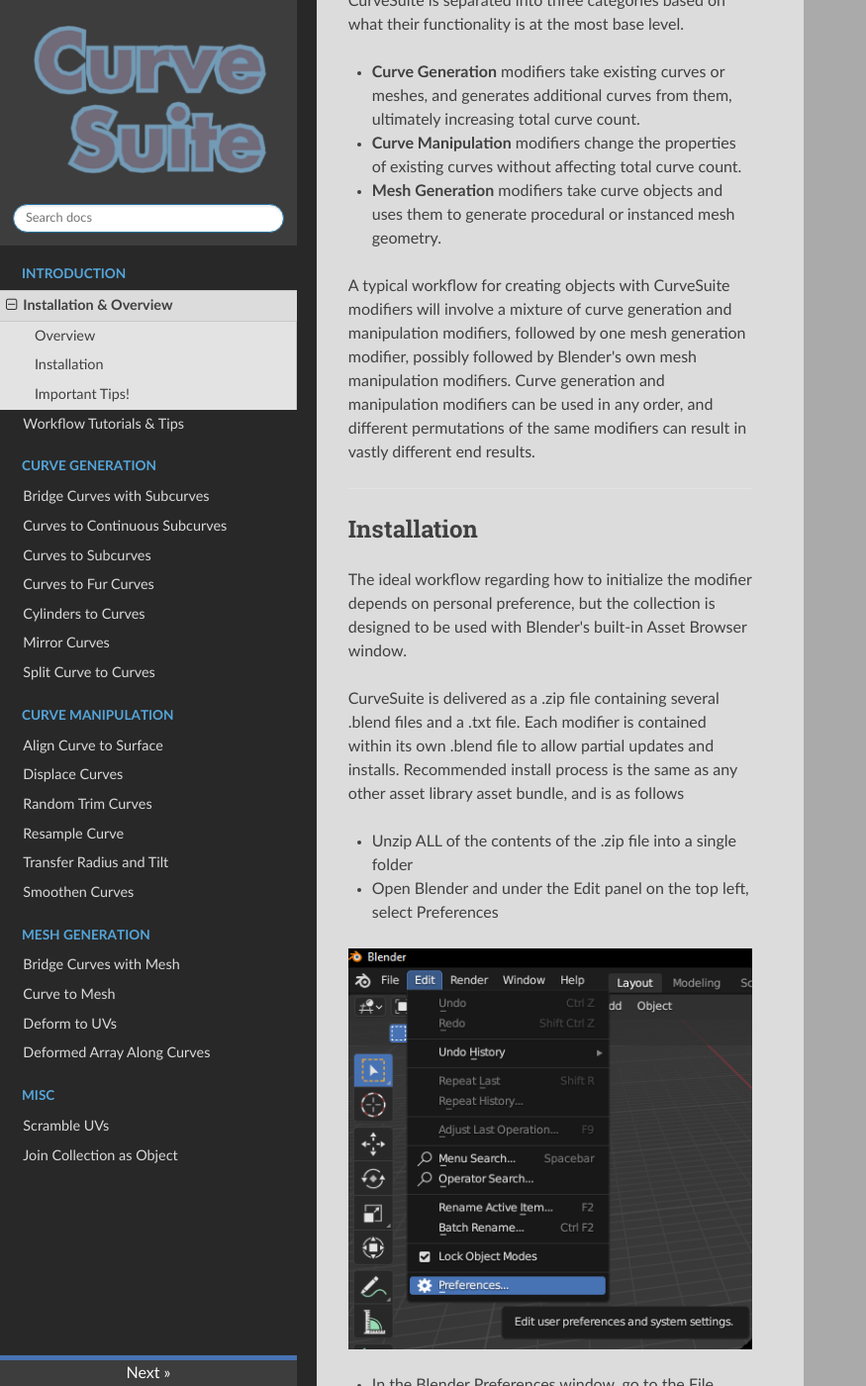
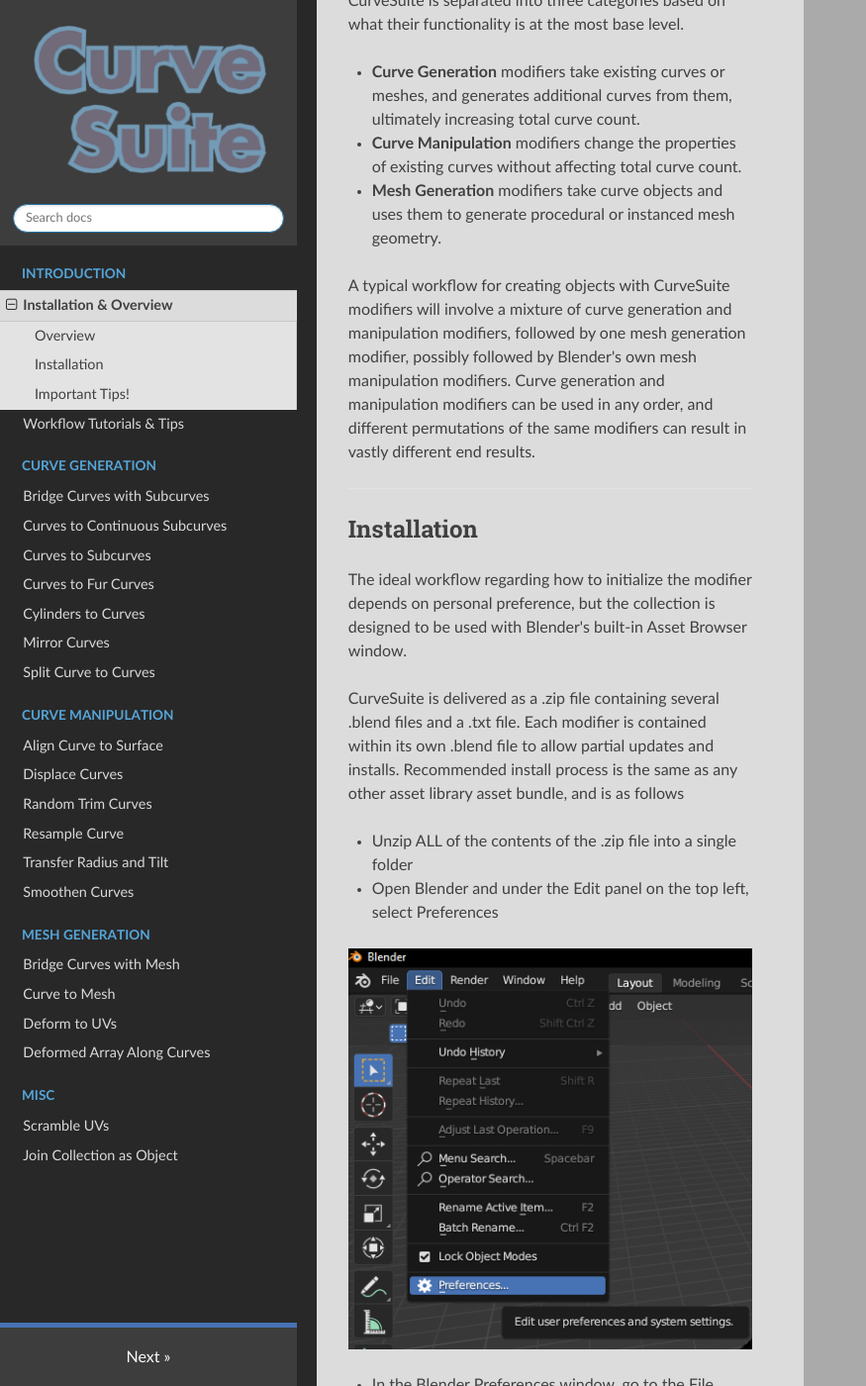
Before and after one commit to Attifyon/CurveSuite-doc, an MkDocs documentation site: the page built from docs/index.md, in a window 1280 px wide and 1400 px high, scrolled down 576 px. Shown: the whole window at 99% size, without its empty margins (0-875 px from the left). Built offline with MkDocs 1.6.1, drawn with Linux system fonts in a browser that asks for light colours; nearby versions of some CDN libraries.

Commit message:
attempt 5

```diff
--- a/docs/css/custom.css
+++ b/docs/css/custom.css
@@ -36,8 +36,8 @@
 
 .rst-versions .rst-current-version {
     /* background: rgb(42, 36, 49); */
-    padding: 1vw;
-    height: 1vw;
+    padding: 2vw;
+    height: 5vw;
     text-align: center;
     background: rgb(61, 61, 61);
     border-top:solid 5px rgb(71, 114, 179);
```
